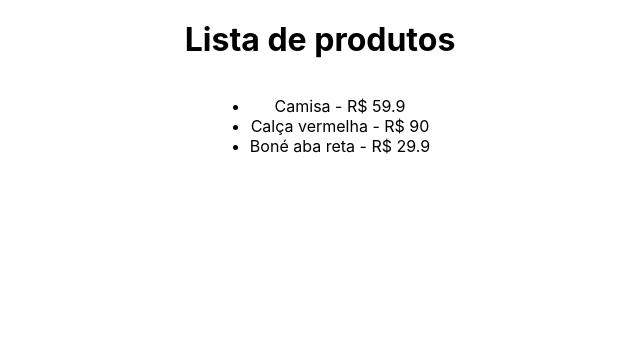
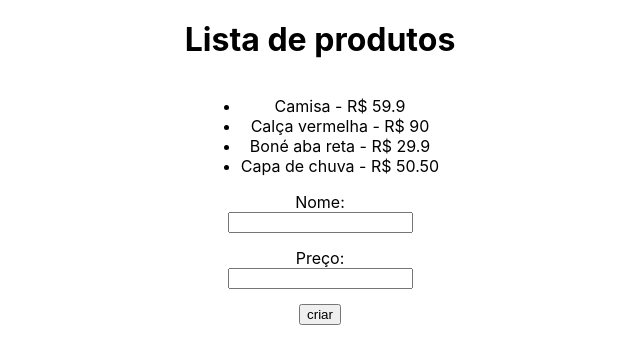
Before and after one commit to Thiago11112000/React-2025-curso-Hora-de-Codar, a React (Vite) app in the folder 6_REO_HTTP/httpreact/: page / in a window 1280 px wide. Shown: the top 364 px of the page, without its empty margins (320-960 px from the left). Built offline with nearby package versions, Linux system fonts and the light colour scheme; data requests are answered from the project's data file.

Commit message:
Adicionando dados com React

```diff
--- a/6_REO_HTTP/httpreact/data/db.json
+++ b/6_REO_HTTP/httpreact/data/db.json
@@ -1,19 +1,24 @@
 {
   "products": [
     {
-        "id": 1,
+      "id": "1",
       "name": "Camisa",
       "price": 59.9
     },
     {
-        "id": 2,
+      "id": "2",
       "name": "Calça vermelha",
       "price": 90
     },
     {
-        "id": 3,
+      "id": "3",
       "name": "Boné aba reta",
       "price": 29.9
+    },
+    {
+      "id": "1292",
+      "name": "Capa de chuva",
+      "price": "50.50"
     }
   ]
 }
--- a/6_REO_HTTP/httpreact/src/App.css
+++ b/6_REO_HTTP/httpreact/src/App.css
@@ -10,3 +10,18 @@
 .App h1 {
   margin-top: 20px;
 }
+.add-product{
+  border-top: 1px #000;
+}
+form{
+  display: flex;
+  flex-direction: column;
+  align-items: center;
+  justify-content: center;
+}
+
+form input {
+  display: flex;
+  flex-direction: column;
+  margin-bottom: 15px;
+}
--- a/6_REO_HTTP/httpreact/src/App.jsx
+++ b/6_REO_HTTP/httpreact/src/App.jsx
@@ -1,11 +1,12 @@
 import './App.css';
 import { useEffect, useState } from 'react';
+const url = "http://localhost:3000/products";
 
 function App() {
   // Initialize state to hold our product data
   const [products, setProducts] = useState([]);
-  const url = "http://localhost:3000/products";
-
+  const [name, setName] = useState("");
+  const [price, setPrice] = useState("");
   useEffect(() => {
     // Define our async function to fetch data
     async function fetchData() {
@@ -26,6 +27,22 @@
     fetchData();
   }, []); // Properly closed dependency array
 
+  // 2 - add de produtos
+  const handleSubmit = async (e) => {
+    e.preventDefault();
+
+    const product ={
+      name,
+      price
+    }
+    const res = await fetch(url, {
+      method: "POST",
+      headers: {
+        "Content-Type": "application/json",
+      },
+      body: JSON.stringify(product),
+    });
+  }
   return (
     <div className="App">
       <h1>Lista de produtos</h1>
@@ -39,6 +56,27 @@
           <p>Nenhum produto encontrado.</p>
         )}
       </ul>
+      <div className="add-product">
+        <form onSubmit={handleSubmit}>
+          <label>
+            Nome:
+            <input
+              type="text"
+              value={name}
+              onChange={(e) => setName(e.target.value)}
+            />
+            <label>
+              Preço:
+              <input
+                type="number"
+                value={price}
+                onChange={(e) => setPrice(e.target.value)}
+              />
+            </label>
+          </label>
+          <input type="submit" value="criar" />
+        </form>
+      </div>
     </div>
   );
 }
```
Lines whose indentation alone changed are shown as unchanged.
